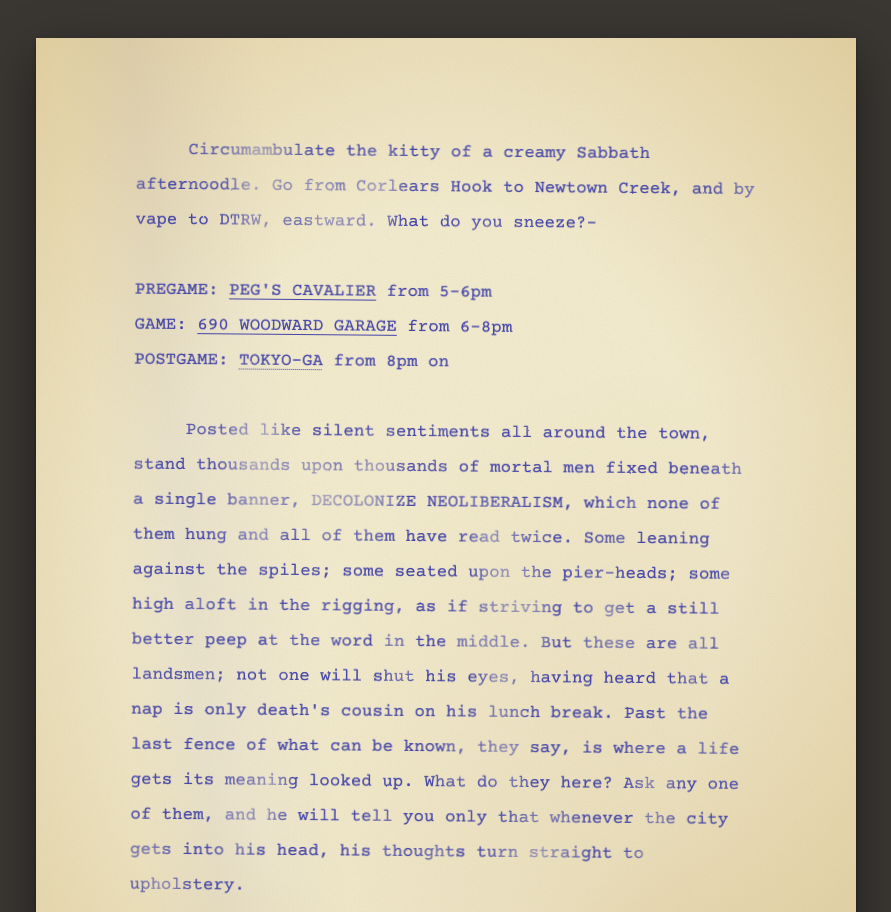
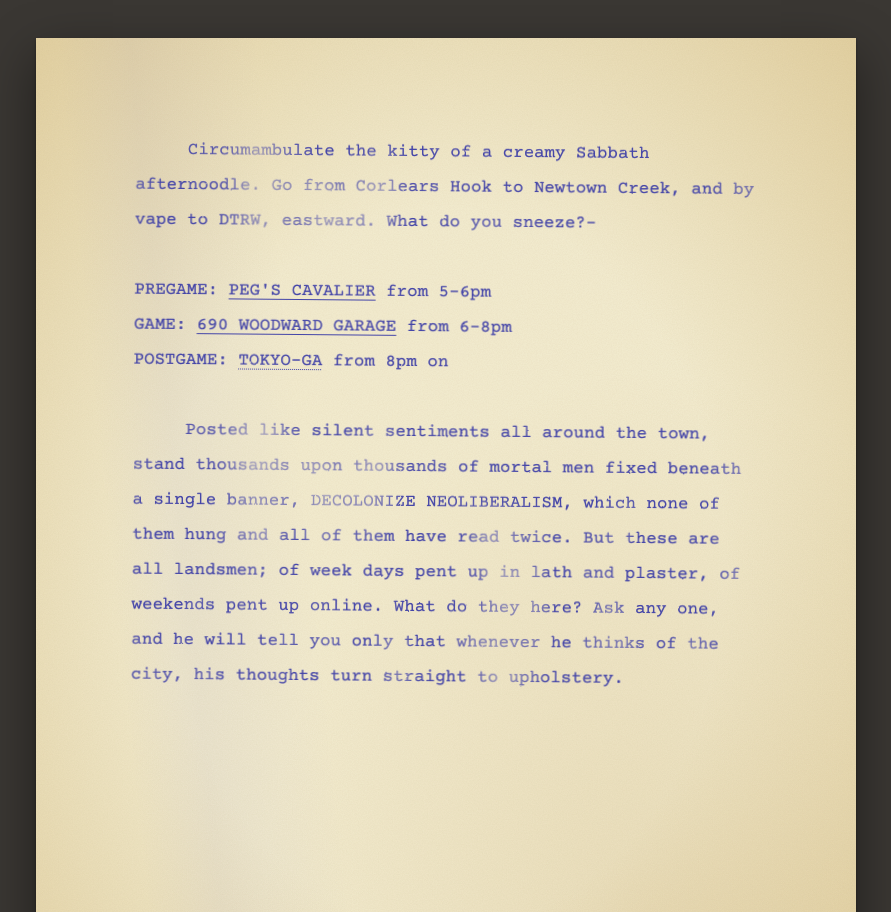
Before and after one commit to zedadams/zday-iiii, a plain HTML site: page page2.html in a window 1280 px wide. Shown: the top 912 px of the page, without its empty margins (194-1085 px from the left). Drawn offline with nearby package versions, Linux system fonts and the light colour scheme.

Commit message:
Page 2: shorter second paragraph
Co-Authored-By: Claude Fable 5.2 <noreply@anthropic.com>

```diff
--- a/page2.html
+++ b/page2.html
@@ -93,7 +93,7 @@
       <p>GAME: <a href="https://maps.app.goo.gl/aoUp7VWE4WPVn4xAA" target="_blank" rel="noopener">690 WOODWARD GARAGE</a> from 6-8pm</p>
       <p>POSTGAME: <span class="secret" tabindex="0" aria-describedby="tokyo-tip">TOKYO-GA<span class="tip" id="tokyo-tip" role="tooltip">MUST ATTEND THE GAME TO FIND OUT THE LOCATION OF THE POSTGAME</span></span> from 8pm on</p>
     </div>
-    <p>Posted like silent sentiments all around the town, stand thousands upon thousands of mortal men fixed beneath a single banner, DECOLONIZE NEOLIBERALISM, which none of them hung and all of them have read twice. Some leaning against the spiles; some seated upon the pier-heads; some high aloft in the rigging, as if striving to get a still better peep at the word in the middle. But these are all landsmen; not one will shut his eyes, having heard that a nap is only death's cousin on his lunch break. Past the last fence of what can be known, they say, is where a life gets its meaning looked up. What do they here? Ask any one of them, and he will tell you only that whenever the city gets into his head, his thoughts turn straight to upholstery.</p>
+    <p>Posted like silent sentiments all around the town, stand thousands upon thousands of mortal men fixed beneath a single banner, DECOLONIZE NEOLIBERALISM, which none of them hung and all of them have read twice. But these are all landsmen; of week days pent up in lath and plaster, of weekends pent up online. What do they here? Ask any one, and he will tell you only that whenever he thinks of the city, his thoughts turn straight to upholstery.</p>
   </div>
 </main>
 
```
